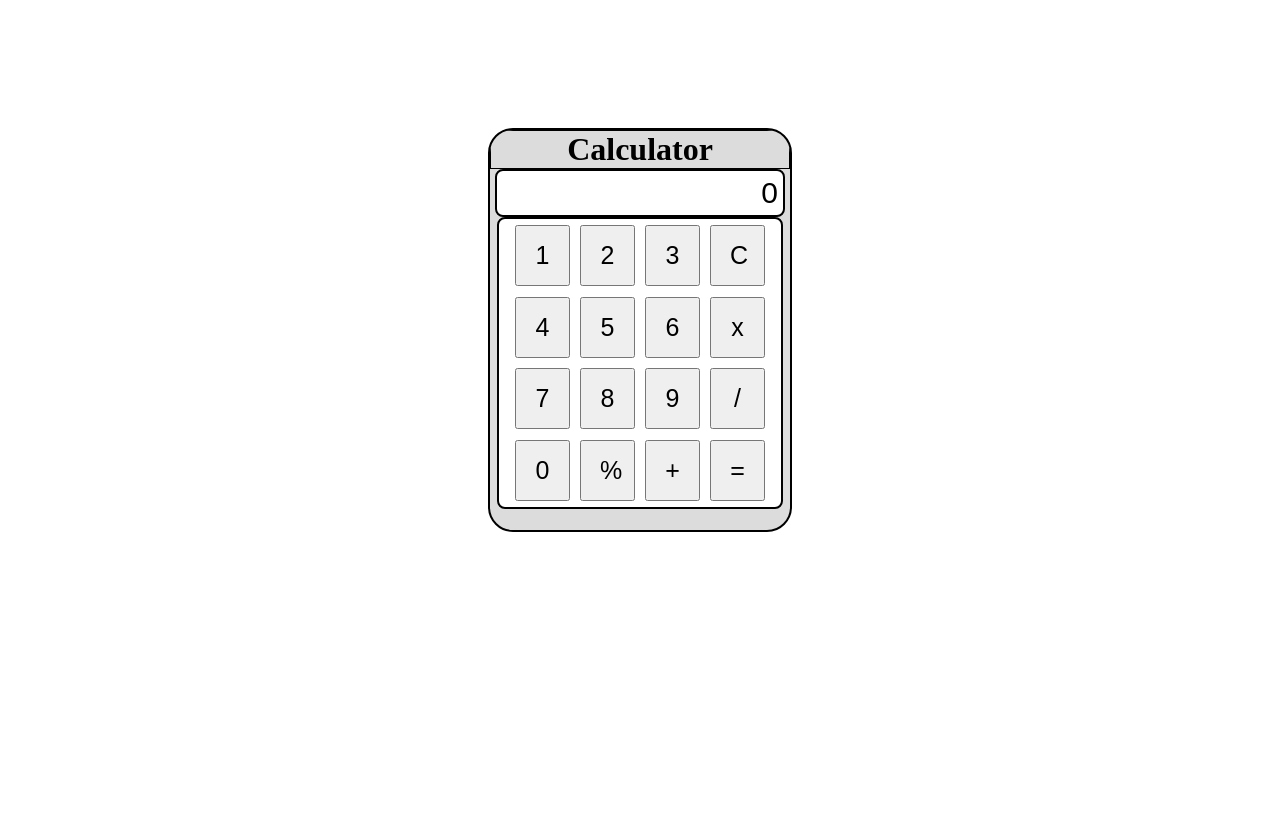
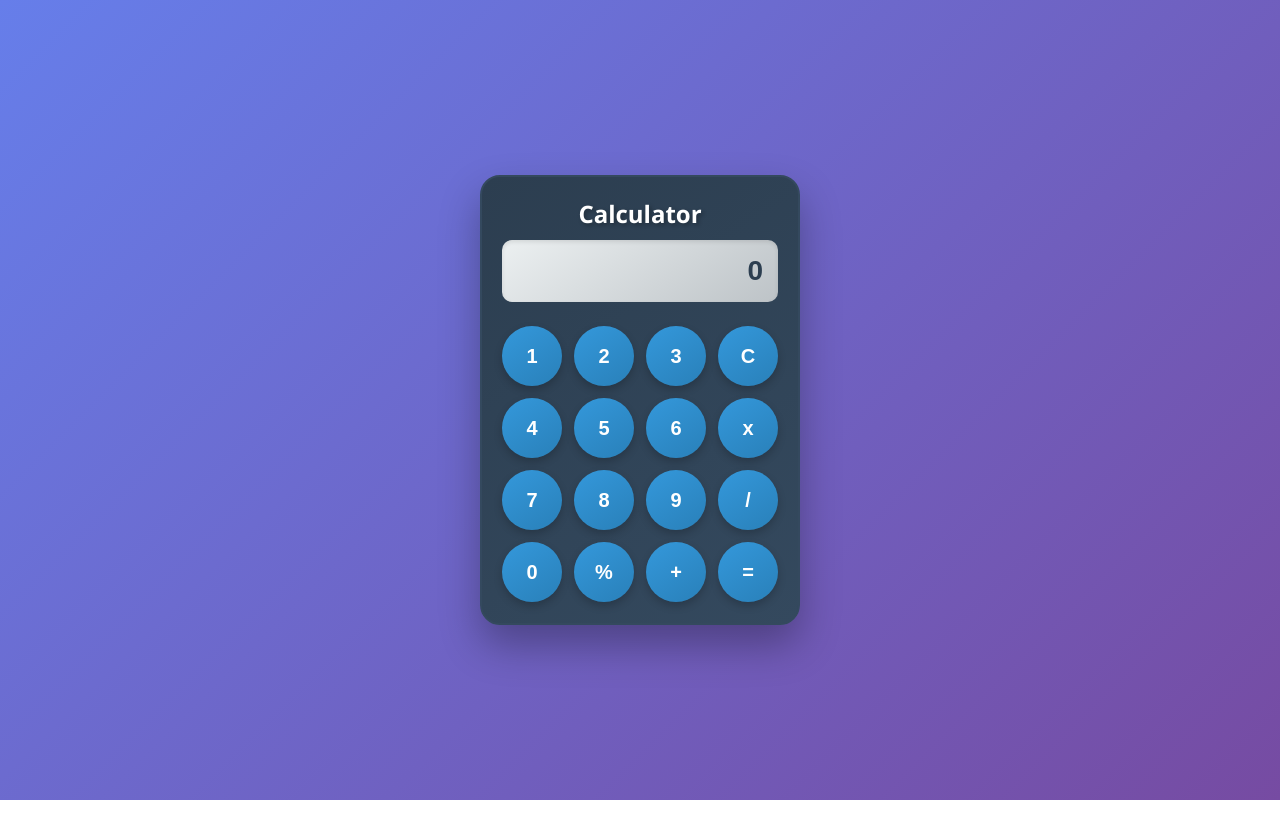
Before and after one commit to pritamrauniyar/simple-calculator, a plain HTML site: page index.html in a window 1280 px wide. After the commit the page ends 800 px from the top, so only its background shows below. Drawn offline with Linux system fonts and the light colour scheme.

Commit message:
design change multiple consecutive operator fixed

```diff
--- a/script.js
+++ b/script.js
@@ -2,26 +2,50 @@ let showResult = document.getElementById("res-text");
 buttons = document.querySelectorAll("button");
 let res = "";
 let temp = "";
+
+function animateButton(button) {
+  button.classList.add("pressed");
+  setTimeout(() => {
+    button.classList.remove("pressed");
+  }, 150);
+}
+
+function isOperator(char) {
+  return ['+', '-', '*', '/', '%'].includes(char);
+}
+
 for (item of buttons) {
   item.addEventListener("click", (event) => {
-    button = event.target.innerText;
-    if (button == "x") {
-      button = "*";
-      temp = res;
-      temp += "x";
-      res += button;
-      showResult.value = temp;
-    } else if (button == "C") {
+    const button = event.target;
+    animateButton(button);
+    let buttonText = button.innerText;
+    if (buttonText == "x") {
+      buttonText = "*";
+    }
+    if (buttonText == "C") {
       res = "";
       temp = "";
       showResult.value = temp;
-    } else if (button == "=") {
-      res = eval(res);
-      temp = res;
-      showResult.value = res;
+    } else if (buttonText == "=") {
+      try {
+        res = eval(res);
+        temp = res;
+        showResult.value = res;
+      } catch (e) {
+        showResult.value = "Error";
+        res = "";
+        temp = "";
+      }
     } else {
-      res += button;
-      temp += button;
+      // Prevent multiple consecutive operators
+      if (isOperator(buttonText) && res.length > 0 && isOperator(res.slice(-1))) {
+        // Replace last operator with new one
+        res = res.slice(0, -1) + buttonText;
+        temp = temp.slice(0, -1) + buttonText;
+      } else {
+        res += buttonText;
+        temp += buttonText;
+      }
       showResult.value = temp;
     }
   });
--- a/style.css
+++ b/style.css
@@ -1,62 +1,124 @@
 * {
   margin: 0;
   padding: 0;
+  box-sizing: border-box;
 }
 
 body {
   width: 100vw;
   height: 100vh;
-}
-.container {
+  background: linear-gradient(135deg, #667eea 0%, #764ba2 100%);
+  font-family: 'Segoe UI', Tahoma, Geneva, Verdana, sans-serif;
   display: flex;
   justify-content: center;
   align-items: center;
-  margin-top: 10%;
+}
+
+.container {
+  animation: fadeIn 1s ease-in;
 }
 
 .title {
   text-align: center;
-  border: 1px solid black;
+  margin-bottom: 10px;
+}
+
+.title h1 {
+  color: #fff;
+  font-size: 24px;
+  text-shadow: 2px 2px 4px rgba(0,0,0,0.3);
 }
 
 .container-box {
-  height: 400px;
-  width: 300px;
-  background-color: gainsboro;
-  border: 2px solid black;
+  height: 450px;
+  width: 320px;
+  background: linear-gradient(145deg, #2c3e50, #34495e);
+  border-radius: 20px;
+  box-shadow: 0 20px 40px rgba(0,0,0,0.3);
   overflow: hidden;
-  border-radius: 25px;
+  padding: 20px;
+  border: 2px solid #34495e;
 }
 
 .output-screen {
-  width: 92%;
-  margin: auto;
-  background-color: white;
-  border: 2px solid black;
-  display: flex;
-  flex-direction: row-reverse;
-  padding: 5px;
+  width: 100%;
+  margin-bottom: 20px;
+  background: linear-gradient(145deg, #ecf0f1, #bdc3c7);
+  border: none;
+  border-radius: 10px;
+  padding: 15px;
   text-align: right;
-  font-size: 30px;
-  overflow: hidden;
-  border-radius: 8px;
+  font-size: 28px;
+  font-weight: bold;
+  color: #2c3e50;
+  box-shadow: inset 0 2px 4px rgba(0,0,0,0.1);
+  transition: all 0.3s ease;
 }
 
 .input-buttons {
-  width: 94%;
-  height: 72%;
-  margin: auto;
-  overflow: hidden;
-  background-color: white;
-  border: 2px solid black;
-  border-radius: 8px;
+  width: 100%;
+  height: 70%;
+  background: transparent;
+  border-radius: 10px;
   display: flex;
   justify-content: center;
+  align-items: center;
+}
+
+table {
+  width: 100%;
+  height: 100%;
 }
 
 .same-class {
-  width: 55px;
-  padding: 14px 18px;
-  margin: 4px;
-  font-size: 25px;
+  width: 60px;
+  height: 60px;
+  margin: 5px;
+  font-size: 20px;
+  font-weight: bold;
+  border: none;
+  border-radius: 50%;
+  background: linear-gradient(145deg, #3498db, #2980b9);
+  color: #fff;
+  cursor: pointer;
+  transition: all 0.2s ease;
+  box-shadow: 0 4px 8px rgba(0,0,0,0.2);
+  outline: none;
 }
+
+.same-class:hover {
+  transform: translateY(-2px);
+  box-shadow: 0 6px 12px rgba(0,0,0,0.3);
+}
+
+.same-class:active {
+  transform: translateY(0);
+  box-shadow: 0 2px 4px rgba(0,0,0,0.2);
+}
+
+/* Special buttons */
+.same-class:nth-child(4n) { /* C, x, /, = */
+  background: linear-gradient(145deg, #e74c3c, #c0392b);
+}
+
+.same-class:nth-child(4n):hover {
+  background: linear-gradient(145deg, #c0392b, #a93226);
+}
+
+/* Button press animation */
+.pressed {
+  transform: scale(0.95);
+  box-shadow: 0 1px 2px rgba(0,0,0,0.2);
+  transition: transform 0.1s ease;
+}
+
+@keyframes fadeIn {
+  from {
+    opacity: 0;
+    transform: translateY(-20px);
+  }
+  to {
+    opacity: 1;
+    transform: translateY(0);
+  }
+}
```
